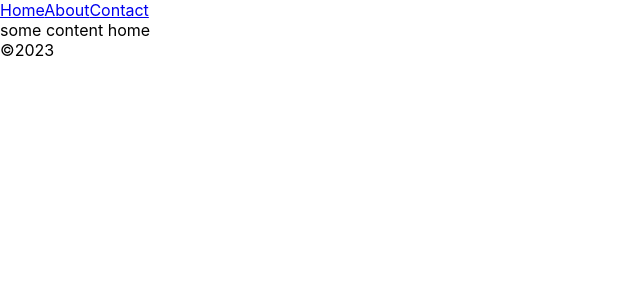
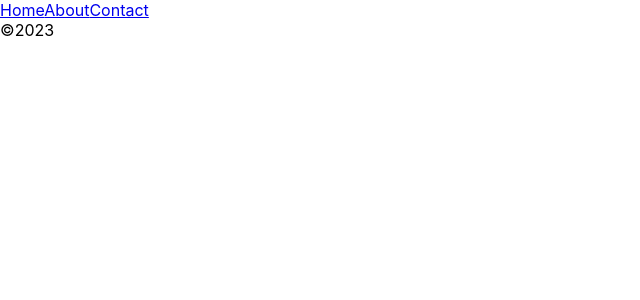
Before and after one commit to paullaster/react-router, a React (Create React App) app: page / in a window 1280 px wide. Shown: the top 300 px of the page, without its empty margins (0-640 px from the left). Built offline with nearby package versions, Linux system fonts and the light colour scheme.

Commit message:
add react files

```diff
--- a/src/components/Pages/Home.js
+++ b/src/components/Pages/Home.js
@@ -5,9 +5,6 @@ const Home = () => {
   return (
     <>
       <Navbar/>
-      <div>
-        some content home
-      </div>
       <section>
         <Outlet/>
       </section>
```
